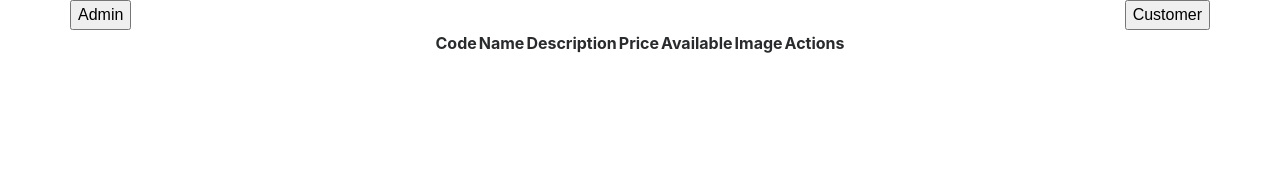
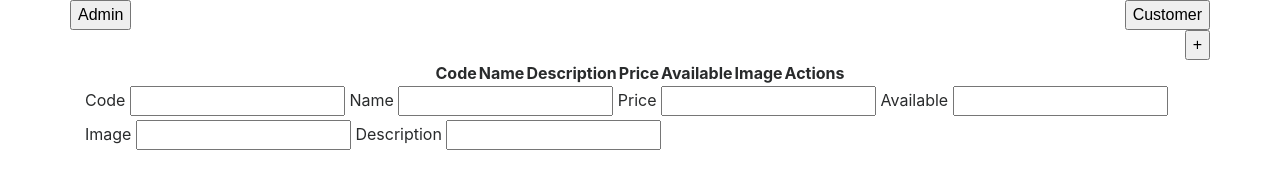
Before and after one commit to DelusiveMedicine/mini-store, a website built with webpack: page src/index.html in a window 1280 px wide. Built offline with nearby package versions, Linux system fonts and the light colour scheme; no server answers; files whose address does not match are found by name.

Commit message:
added Form component layout

```diff
--- a/src/components/Admin_table.js
+++ b/src/components/Admin_table.js
@@ -2,19 +2,24 @@ export default class AdminTable {
   constructor() {
     this.product = document.querySelector(".product");
     this.API = "https://5db95beaeddc81001495eb0f.mockapi.io/api/products";
+    this.createBtn = document.getElementById("create");
+    // this.createBtn.addEventListener("click", form.handleCreate);
   }
+
   getProducts = () => {
     fetch(this.API)
-      .then(res => res.json())
+      .then(res => {
+        if (res.ok) return res.json();
+        throw Error(response.status + " " + response.statusText);
+      })
       .then(data => this.showProducts(data))
       .catch(error => console.log(`ERROR ${error}`));
   };
   showProducts = list => {
-    console.log(list);
     const productList = list.reduce(
       (acc, item) =>
         acc +
-        `<tr><td>${item.id}</td><td>${item.name}</td><td>${item.desc}</td><td>${item.price}</td><td>${item.available}</td><td>${item.img}</td><tr>`,
+        `<tr><td>${item.id}</td><td>${item.name}</td><td>${item.desc}</td><td>${item.price}</td><td>${item.available}</td><td><img src=${item.img} alr=${item.name} width="50"></td><tr>`,
       ""
     );
     this.product.innerHTML = productList;
--- /dev/null
+++ b/src/components/Form.js
@@ -0,0 +1 @@
+export default class Form {}
--- a/src/index.html
+++ b/src/index.html
@@ -13,6 +13,9 @@
         <div class="row justify-content-between">
           <button type="button">Admin</button>
           <button type="button">Customer</button>
+        </div>
+        <div class="row justify-content-end">
+          <button type="button" data-action="create" id="create">+</button>
         </div>
         <div class="container">
           <div class="row justify-content-center">
@@ -32,6 +35,24 @@
             </table>
           </div>
         </div>
+        <div class="container">
+          <div class="row">
+            <form>
+              <label>Code</label>
+              <input />
+              <label>Name</label>
+              <input />
+              <label>Price</label>
+              <input />
+              <label>Available</label>
+              <input />
+              <label>Image</label>
+              <input />
+              <label>Description</label>
+              <input />
+            </form>
+          </div>
+        </div>
       </div>
     </div>
     <script src="main.js"></script>
```
Also changed, not shown: dist/index.html, dist/main.js.
